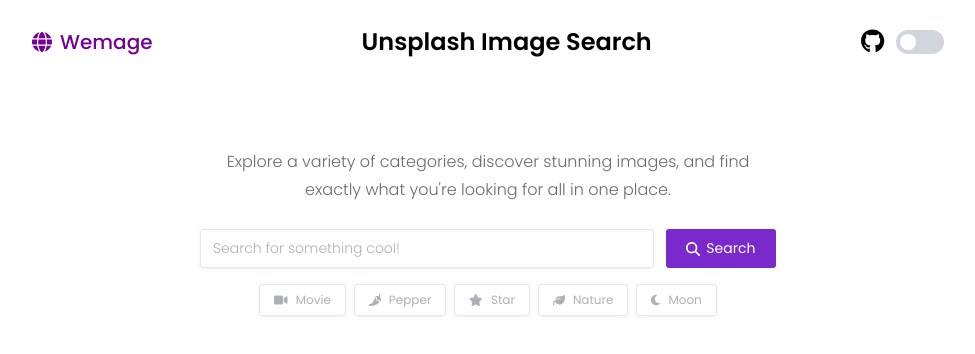
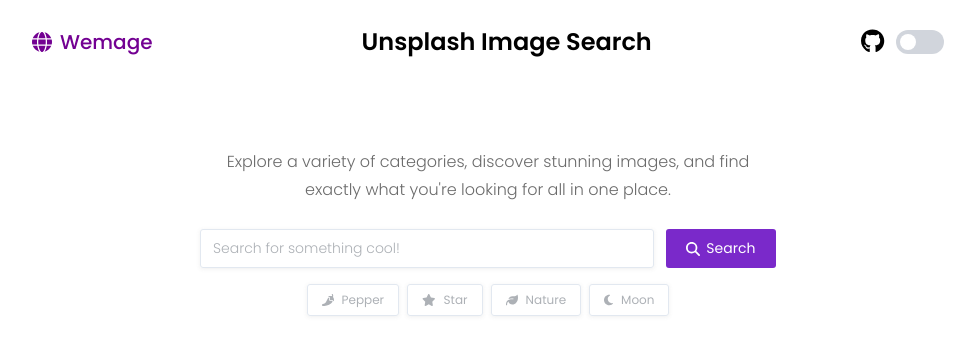
Before and after one commit to LucasOkokama/pexels-image-search, a React (Vite) app: page / in a window 1280 px wide. Shown: the top 354 px of the page, without its empty margins (152-1127 px from the left). Built offline with nearby package versions, Linux system fonts and the light colour scheme.

Commit message:
feat: make search tags functional

```diff
--- a/src/components/SearchBox.tsx
+++ b/src/components/SearchBox.tsx
@@ -2,8 +2,25 @@ import { FontAwesomeIcon } from "@fortawesome/react-fontawesome";
 import { faMagnifyingGlass } from "@fortawesome/free-solid-svg-icons";
 import { SearchBoxStyle } from "./styles/SearchBoxStyle";
 import TagSearchValue from "./TagSearchValue";
+import { useRef } from "react";
 
 const SearchBox = () => {
+  const searchInput = useRef<HTMLInputElement>(null);
+
+  const handleSearch = (event: React.MouseEvent<HTMLButtonElement>) => {
+    event.preventDefault();
+
+    if (searchInput.current != null) {
+      console.log(searchInput.current.value);
+    }
+  };
+
+  const handleTag = (tag: string) => {
+    if (searchInput.current != null) {
+      searchInput.current.value = tag;
+    }
+  };
+
   return (
     <SearchBoxStyle>
       <div className="flex gap-3 flex-col sm:flex-row">
@@ -11,17 +28,28 @@ const SearchBox = () => {
           type="text"
           id="searchBox"
           placeholder="Search for something cool!"
+          ref={searchInput}
         />
-        <button id="searchButton">
+        <button id="searchButton" onClick={handleSearch}>
           <FontAwesomeIcon icon={faMagnifyingGlass} /> Search
         </button>
       </div>
       <div className="flex gap-2 justify-center flex-wrap">
-        <TagSearchValue text="Movie" iconName="faVideo"></TagSearchValue>
-        <TagSearchValue text="Pepper" iconName="faPepperHot"></TagSearchValue>
-        <TagSearchValue text="Star" iconName="faStar"></TagSearchValue>
-        <TagSearchValue text="Nature" iconName="faLeaf"></TagSearchValue>
-        <TagSearchValue text="Moon" iconName="faMoon"></TagSearchValue>
+        <div onClick={() => handleTag("Pepper")}>
+          <TagSearchValue text="Pepper" iconName="faPepperHot"></TagSearchValue>
+        </div>
+
+        <div onClick={() => handleTag("Star")}>
+          <TagSearchValue text="Star" iconName="faStar"></TagSearchValue>
+        </div>
+
+        <div onClick={() => handleTag("Leaf")}>
+          <TagSearchValue text="Nature" iconName="faLeaf"></TagSearchValue>
+        </div>
+
+        <div onClick={() => handleTag("Moon")}>
+          <TagSearchValue text="Moon" iconName="faMoon"></TagSearchValue>
+        </div>
       </div>
     </SearchBoxStyle>
   );
```
